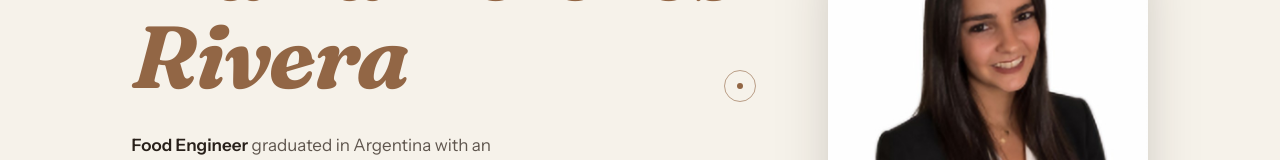
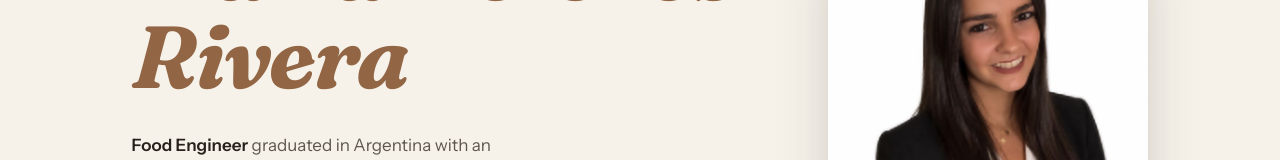
Before and after one commit to agustinsoares/dolores-rivera-portfolio, a React (Vite) app: page / in a window 1280 px wide. Shown: the part 236-396 px from the top of the page. Built offline with nearby package versions, Linux system fonts and the light colour scheme; a web font is replaced by a local one.

Commit message:
Hero: remove the decorative ring next to the name
Co-Authored-By: Claude Opus 5.5 <noreply@anthropic.com>
Claude-Session: https://claude.ai/code/session_01LjtfZXo3zEo2NKwP8DFUJH

```diff
--- a/src/App.tsx
+++ b/src/App.tsx
@@ -246,12 +246,6 @@ function Hero() {
             <span className="h-px w-7 bg-umber" aria-hidden="true" />
             {t(hero.eyebrow)}
           </p>
-          <span
-            className="pointer-events-none absolute -right-6 top-[42%] hidden size-8 items-center justify-center rounded-full border border-umber/60 lg:flex"
-            aria-hidden="true"
-          >
-            <span className="size-1.5 rounded-full bg-umber" />
-          </span>
           <h1 className="mt-6 font-display text-umber text-[3.4rem] font-bold leading-[0.98] tracking-[-0.02em] sm:text-7xl lg:text-[5.5rem]">
             <span className="block">{hero.firstName}</span>
             <span className="block italic">{hero.lastName}</span>
```
